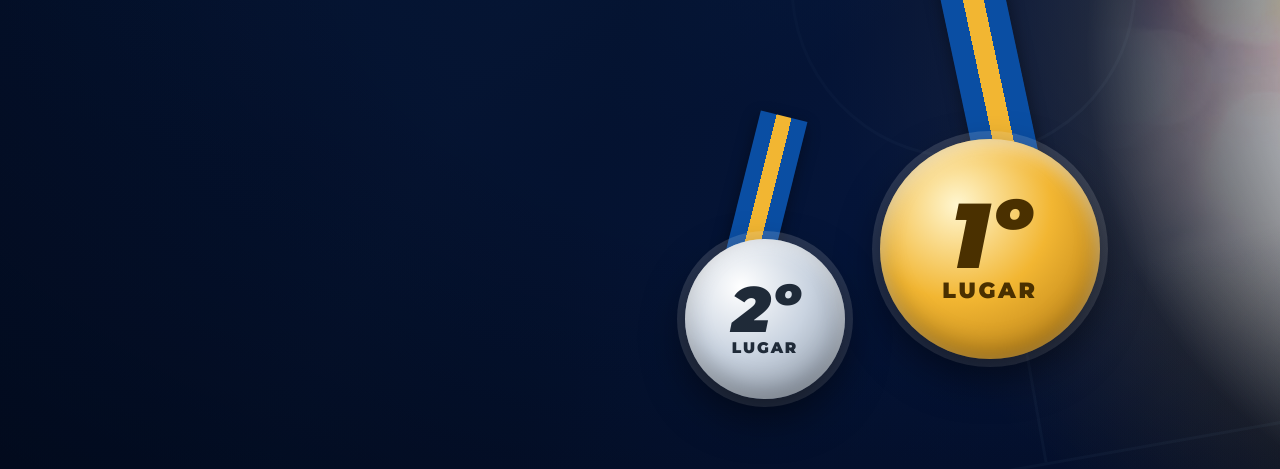
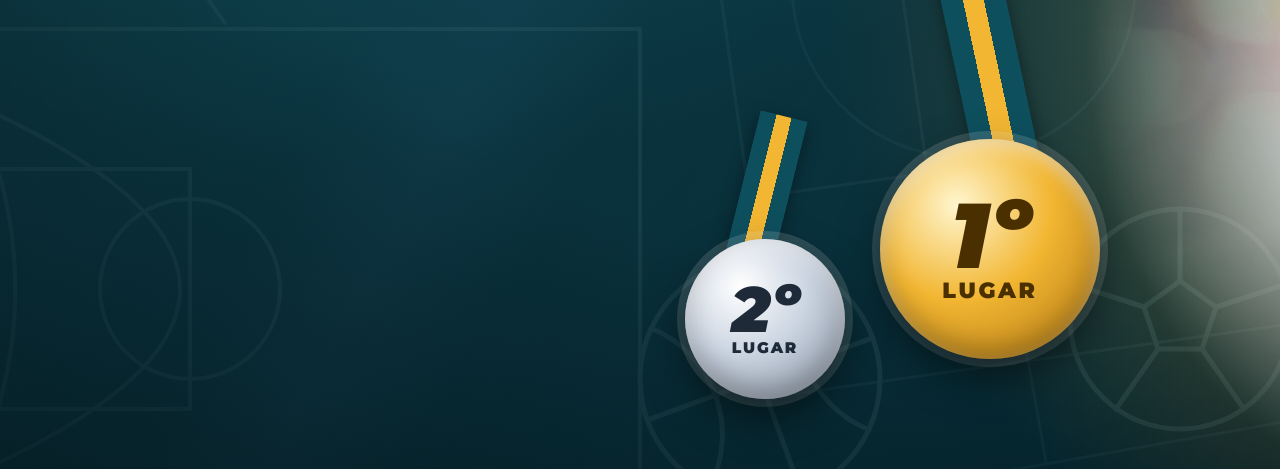
Before and after one commit to leandrormctba-volvo/bailedoscampeoes, a plain HTML site: page artes/arte-trofeu.html in a window 1280 px wide. Shown: the part 611-1080 px from the top of the page. Drawn offline with Linux system fonts and the light colour scheme.

Commit message:
Prévias: degradê azul-petróleo e desenhos de esporte transparentes ao fundo (Opção 2 e artes)
Co-Authored-By: Claude Opus 5.5 <noreply@anthropic.com>

```diff
--- a/artes/arte-base.css
+++ b/artes/arte-base.css
@@ -1,12 +1,12 @@
 /* Artes "Melhores do Ano AV 2026" — 1920 × 1080 */
 * { margin: 0; padding: 0; box-sizing: border-box; }
-html, body { width: 1920px; height: 1080px; overflow: hidden; background: #04122e; font-family: 'Montserrat', Arial, sans-serif; color: #fff; }
+html, body { width: 1920px; height: 1080px; overflow: hidden; background: #062a33; font-family: 'Montserrat', Arial, sans-serif; color: #fff; }
 .art { position: relative; width: 1920px; height: 1080px; overflow: hidden;
   background:
-    radial-gradient(55% 65% at 20% 30%, rgba(47,143,232,.45), transparent 65%),
+    radial-gradient(55% 65% at 20% 30%, rgba(40,150,165,.45), transparent 65%),
     radial-gradient(50% 60% at 85% 85%, rgba(242,182,50,.22), transparent 65%),
-    radial-gradient(40% 50% at 70% 10%, rgba(10,78,163,.6), transparent 70%),
-    linear-gradient(135deg, #030c22 0%, #06194a 55%, #020a1d 100%); }
+    radial-gradient(40% 50% at 70% 10%, rgba(20,100,115,.55), transparent 70%),
+    linear-gradient(135deg, #1a6474 0%, #0e4351 40%, #08303b 70%, #041c24 100%); }
 /* linhas de quadra discretas */
 .court { position: absolute; left: 50%; top: 55%; width: 2100px; height: 980px; margin: -490px 0 0 -1050px; transform: rotate(-10deg);
   border: 3px solid rgba(160,205,255,.07); }
@@ -14,11 +14,13 @@ html, body { width: 1920px; height: 1080px; overflow: hidden; background: #04122
 .court::after { content: ''; position: absolute; left: 50%; top: 50%; width: 340px; height: 340px; margin: -170px; border-radius: 50%; border: 3px solid rgba(160,205,255,.07); }
 .streak { position: absolute; top: -200px; width: 260px; height: 1500px; transform: rotate(28deg);
   background: linear-gradient(90deg, transparent, rgba(120,180,255,.07), transparent); }
-.vignette { position: absolute; inset: 0; pointer-events: none; background: radial-gradient(ellipse at center, transparent 45%, rgba(0,4,14,.55)); }
+/* desenhos de esporte transparentes (bolas, quadra, campo, raquete) */
+.sports-bg { position: absolute; inset: 0; background: url('../img/esportes-fundo.svg') center / cover no-repeat; opacity: .13; }
+.vignette { position: absolute; inset: 0; pointer-events: none; background: radial-gradient(ellipse at center, transparent 45%, rgba(2,14,18,.55)); }
 /* título no canto superior esquerdo */
 .title { position: absolute; left: 110px; top: 190px; z-index: 3; font-weight: 900; font-style: italic; text-transform: uppercase;
   font-size: 128px; line-height: .95; letter-spacing: -.02em; text-shadow: 0 10px 40px rgba(0,0,0,.35); }
 .title .av { display: block; color: #fff; }
-.title .bar { display: block; width: 180px; height: 10px; margin: 30px 0 0; background: linear-gradient(90deg, #f2b632 0 70%, transparent 70% 78%, #2f8fe8 78%); transform: skewX(-30deg); }
+.title .bar { display: block; width: 180px; height: 10px; margin: 30px 0 0; background: linear-gradient(90deg, #f2b632 0 70%, transparent 70% 78%, #3fb5bf 78%); transform: skewX(-30deg); }
 /* logo no meio, em cima — mais forte que nos slides */
 .logo { position: absolute; left: 50%; top: 54px; transform: translateX(-50%); height: 58px; opacity: .6; z-index: 3; filter: drop-shadow(0 2px 14px rgba(0,0,0,.35)); }
--- a/artes/arte-trofeu.html
+++ b/artes/arte-trofeu.html
@@ -9,7 +9,7 @@
   .trophy { position: absolute; right: -40px; bottom: -60px; width: 1150px; height: 1000px;
     background: url('../img/parabens.jpg') 86% 20% / 1460px auto no-repeat; filter: saturate(1.2) contrast(1.1) brightness(.92);
     -webkit-mask-image: radial-gradient(closest-side at 62% 52%, #000 50%, transparent 100%); mask-image: radial-gradient(closest-side at 62% 52%, #000 50%, transparent 100%); }
-  .tint { position: absolute; inset: 0; background: linear-gradient(105deg, rgba(4,18,46,.9) 36%, rgba(4,18,46,.3) 62%, rgba(4,18,46,.05) 80%); }
+  .tint { position: absolute; inset: 0; background: linear-gradient(105deg, rgba(5,32,40,.45) 36%, rgba(5,32,40,.2) 62%, rgba(5,32,40,0) 80%); }
   /* medalhas */
   .medal { position: absolute; z-index: 2; border-radius: 50%; display: grid; place-content: center; text-align: center; font-weight: 900; font-style: italic;
     box-shadow: 0 18px 40px rgba(0,0,0,.5), 0 0 0 8px rgba(255,255,255,.14), inset 0 -10px 24px rgba(0,0,0,.25), inset 0 8px 18px rgba(255,255,255,.55); }
@@ -19,10 +19,10 @@
   .silver { right: 1075px; bottom: 70px; width: 160px; height: 160px; font-size: 64px; color: #1f2a38;
     background: radial-gradient(circle at 35% 30%, #fff, #c9d3e0 45%, #7c8796); }
   .ribbon { position: absolute; z-index: 1; width: 64px; height: 200px;
-    background: linear-gradient(90deg, #0a4ea3 0 34%, #f2b632 34% 66%, #0a4ea3 66%); box-shadow: 0 6px 16px rgba(0,0,0,.4); }
+    background: linear-gradient(90deg, #0e4f5e 0 34%, #f2b632 34% 66%, #0e4f5e 66%); box-shadow: 0 6px 16px rgba(0,0,0,.4); }
 </style></head>
 <body><div class="art">
-  <div class="court"></div><div class="streak" style="left:420px"></div>
+  <div class="sports-bg"></div><div class="court"></div><div class="streak" style="left:420px"></div>
   <div class="glow"></div>
   <div class="trophy"></div>
   <div class="tint"></div>
--- a/css/opcao2.css
+++ b/css/opcao2.css
@@ -5,21 +5,23 @@
    Usa o mesmo conteúdo (js/data.js) da apresentação principal.
    ========================================================= */
 :root {
-  --navy: #0b0d12;
-  --glass: #151a24;
+  --navy: #04181f;
+  --glass: rgba(6, 36, 46, .85);
   --line: rgba(242, 182, 50, .22);
   --muted: rgba(235, 228, 210, .7);
   --title: 'Anton', 'Montserrat', Impact, sans-serif;
 }
-html, body { background: #07080c; }
+html, body { background: #04181f; }
 #bg { display: none; }
 body::before { content: ''; position: fixed; inset: 0; pointer-events: none;
   background:
     radial-gradient(60% 70% at 85% 15%, rgba(242,182,50,.16), transparent 60%),
-    radial-gradient(50% 60% at 10% 95%, rgba(47,143,232,.12), transparent 60%),
-    linear-gradient(160deg, #10131b 0%, #07080c 60%, #0c0e14 100%); }
-body::after { content: ''; position: fixed; inset: 0; pointer-events: none; opacity: .05;
-  background: repeating-linear-gradient(90deg, #fff 0 1px, transparent 1px 120px), repeating-linear-gradient(0deg, #fff 0 1px, transparent 1px 120px); }
+    radial-gradient(55% 65% at 15% 90%, rgba(40,160,170,.28), transparent 60%),
+    linear-gradient(155deg, #1a6474 0%, #0e4351 35%, #08303b 65%, #041c24 100%); }
+/* desenhos de esporte transparentes ao fundo (bolas, quadra, campo, raquete) */
+body::after { content: ''; position: fixed; inset: 0; pointer-events: none; opacity: .11;
+  background: url('../img/esportes-fundo.svg') center / cover no-repeat; animation: o2drift 40s ease-in-out infinite alternate; }
+@keyframes o2drift { from { transform: scale(1); } to { transform: scale(1.06) translate(-1%, -1%); } }
 
 /* Títulos: condensados, retos, com barra dourada */
 .h1, .h2, .teamname { font-family: var(--title); font-weight: 400; font-style: normal; letter-spacing: .01em; line-height: 1; }
@@ -44,10 +46,10 @@ body::after { content: ''; position: fixed; inset: 0; pointer-events: none; opac
 .item, .stat, .runner, .plate2, .members span, .stagepill { border-radius: 6px; backdrop-filter: none; }
 .item { background: var(--glass); border: 1px solid rgba(255,255,255,.07); border-left: 6px solid var(--gold); }
 .item.plain { padding-left: 34px; } .item.plain::before { display: none; }
-.stat { background: linear-gradient(160deg, #1a1f2b, #11141c); border: 0; border-top: 6px solid var(--gold); }
+.stat { background: linear-gradient(160deg, #0f4655, #0a2f3a); border: 0; border-top: 6px solid var(--gold); }
 .stat::after { background: radial-gradient(circle, rgba(242,182,50,.18), transparent 70%); }
 .stat b { font-family: var(--title); font-weight: 400; font-size: 128px; }
-.ic.sport { border-radius: 8px; background: #0b0d12; }
+.ic.sport { border-radius: 8px; background: #04181f; }
 .thumb.ph { border-radius: 6px !important; }
 .cta { border-radius: 6px; transform: skewX(-10deg); }
 .cta i { border-radius: 4px; }
@@ -58,8 +60,8 @@ body::after { content: ''; position: fixed; inset: 0; pointer-events: none; opac
 .cpphoto img, .teamframe img { border-radius: 0; }
 
 /* Placas de campeão */
-.plate2 { background: linear-gradient(90deg, #1b1f29, #12151d); border: 0; border-left: 8px solid var(--gold); }
-.plate2.silver { background: linear-gradient(90deg, #1b1f29, #12151d); border-left-color: var(--silver); }
+.plate2 { background: linear-gradient(90deg, #0f4655, #0a2f3a); border: 0; border-left: 8px solid var(--gold); }
+.plate2.silver { background: linear-gradient(90deg, #0f4655, #0a2f3a); border-left-color: var(--silver); }
 .plate2 .nm { font-family: var(--title); font-weight: 400; font-style: normal; letter-spacing: .02em; }
 .plate2 .lbl { border-radius: 2px; transform: skewX(-12deg); }
 .stagepill { background: var(--gold); color: #0b0d12; border: 0; transform: skewX(-12deg); }
@@ -72,8 +74,8 @@ body::after { content: ''; position: fixed; inset: 0; pointer-events: none; opac
 /* Aberturas */
 .t-divider .bgimg { opacity: .22; filter: grayscale(.6) contrast(1.1); }
 .t-divider .sub { border-radius: 4px; background: var(--gold); color: #0b0d12; box-shadow: none; transform: skewX(-10deg); }
-.mlist { border-radius: 6px; background: rgba(11,13,18,.8); border: 0; border-top: 6px solid var(--gold); }
-.mlist span { border-radius: 4px; font-family: var(--title); font-weight: 400; letter-spacing: .03em; background: #151a24; border: 0; }
+.mlist { border-radius: 6px; background: rgba(4,28,36,.82); border: 0; border-top: 6px solid var(--gold); }
+.mlist span { border-radius: 4px; font-family: var(--title); font-weight: 400; letter-spacing: .03em; background: rgba(8,44,55,.9); border: 0; }
 
 /* Corrida e equipes */
 .racecol h3 { font-family: var(--title); font-weight: 400; }
```
Also changed, not shown: artes/arte-estrela.html (+1 -1 lines), img/esportes-fundo.svg (added), 2 other files.
